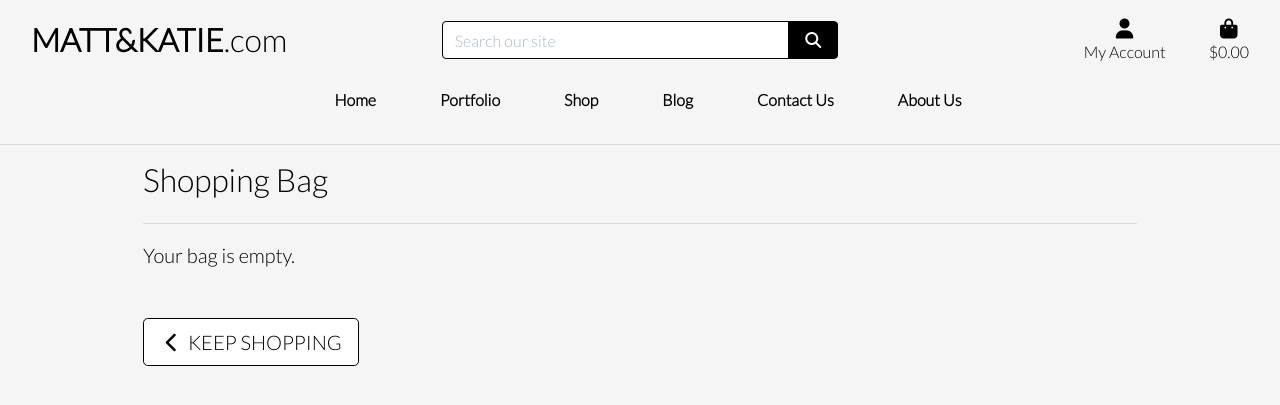
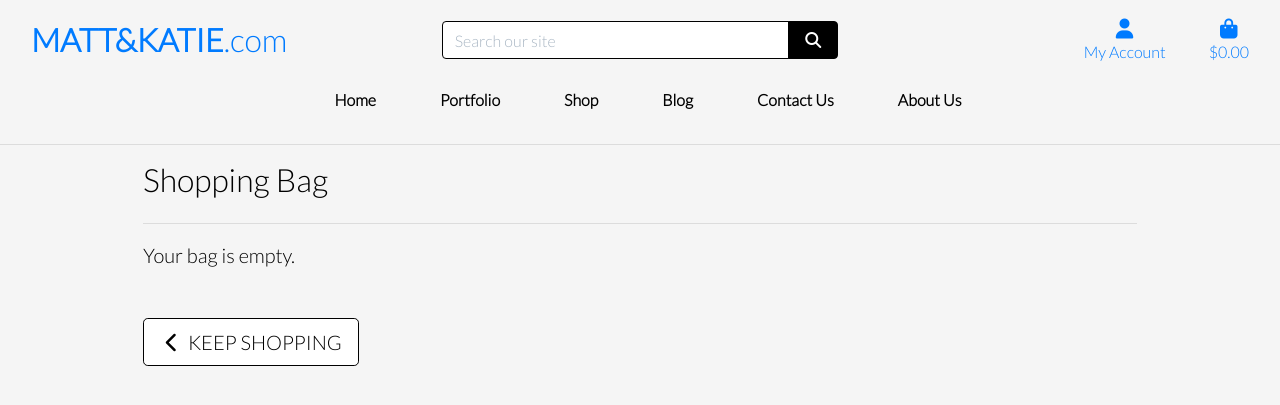
Before and after one commit to mchocianowski/Matt_Katie_Milestone_4, a Django app: page /bag/ in a window 1280 px wide. Shown: the top 405 px of the page. Run offline with Django 3.2, Linux system fonts and the light colour scheme; some libraries are stand-ins or nearby versions.

Commit message:
remove main-text class.

```diff
--- a/static/css/base.css
+++ b/static/css/base.css
@@ -24,10 +24,6 @@ body {
     width: 1.5rem;
 }
 
-.main-text {
-    color: black;
-    font-family: 'Lato';
-}
 
 .main-logo-link {
     width: fit-content;
```
